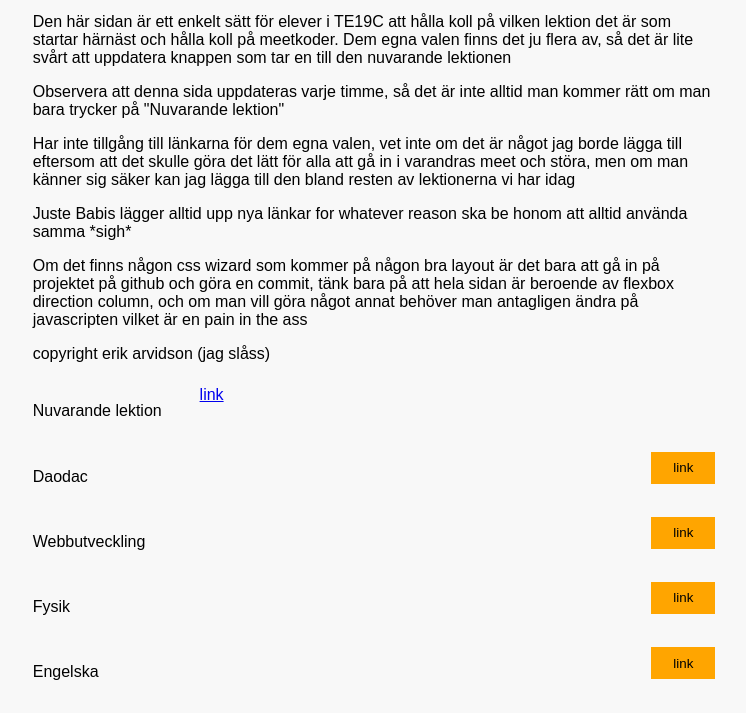
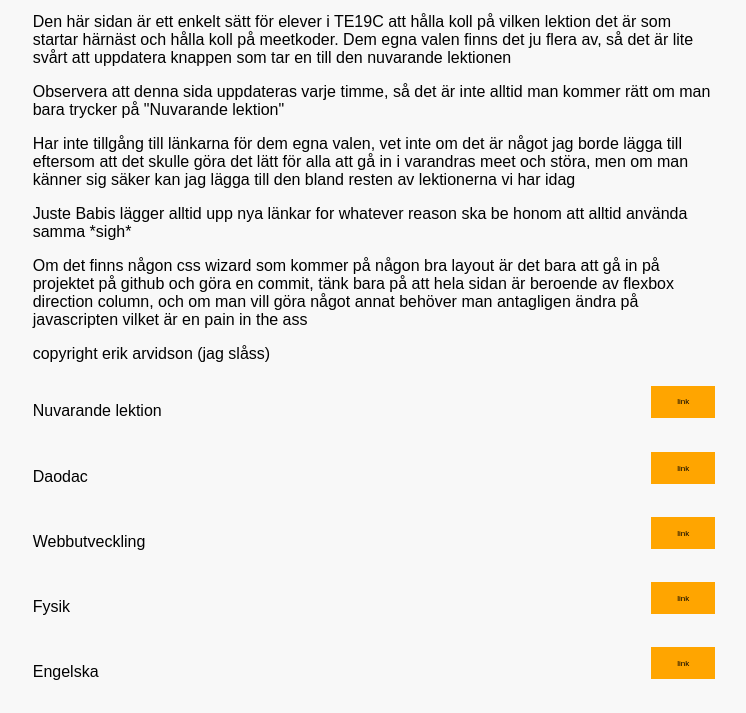
Before and after one commit to e-r-ik/te19cannibaler, a plain HTML site: page index.html in a window 1280 px wide. Shown: the part 91-804 px from the top of the page, without its empty margins (266-1012 px from the left). Drawn offline with Linux system fonts and the light colour scheme.

Commit message:
Update master.css

```diff
--- a/master.css
+++ b/master.css
@@ -23,10 +23,15 @@ p, h1 {
   font-family: sans-serif;
 }
 
-button {
+a, button {
   margin-right: 5%;
   margin-left: auto;
   font-family: sans-serif;
+  font-size: 1vh;
+  text-decoration: none;
+  color: black;
+  text-align: center;
+  line-height: 4vh;
   background-color: orange;
   border: none;
   width: 8vh;
```
